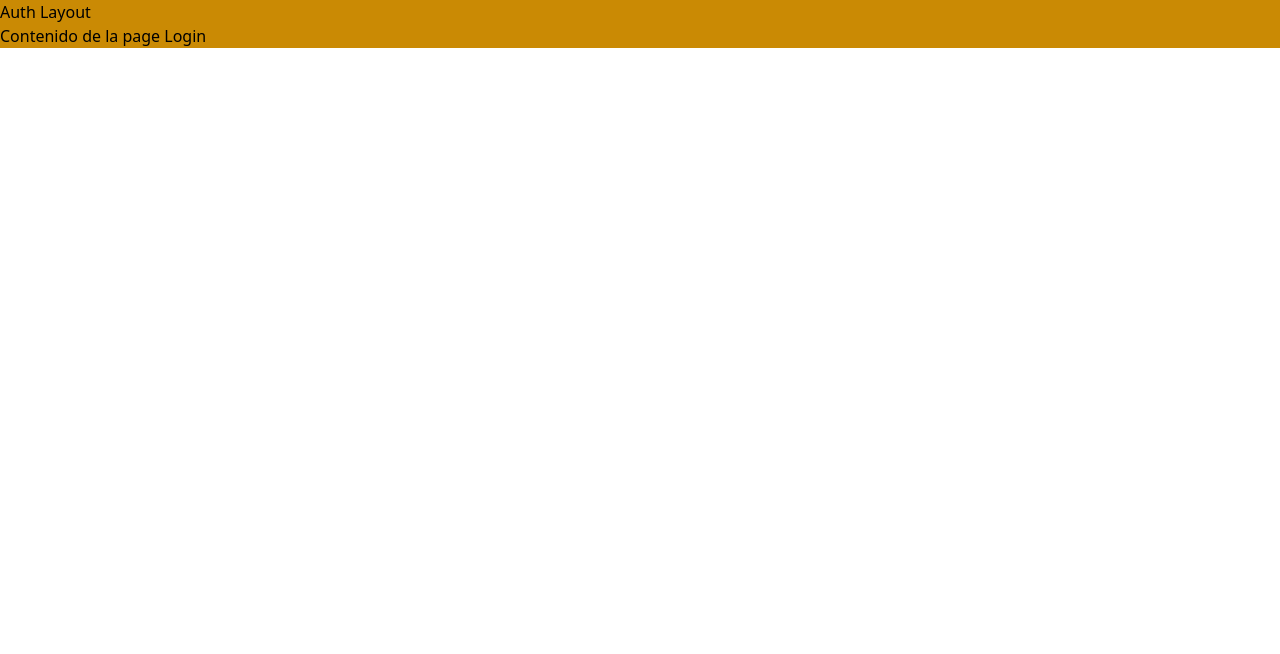
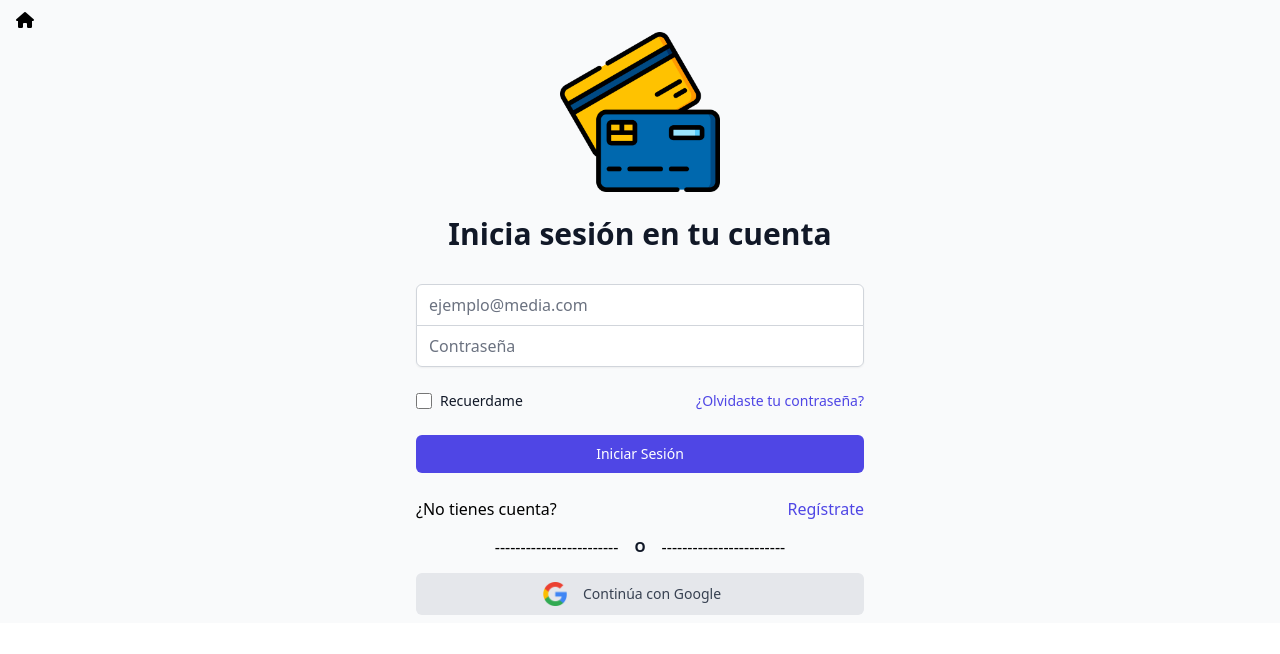
Before and after one commit to farboledafalla/Financiera, a React (Create React App) app: page /auth in a window 1280 px wide. Shown: the top 654 px of the page. Built offline with nearby package versions, Linux system fonts and the light colour scheme.

Commit message:
Ejemplo de renderizacion condicional

```diff
--- a/public/index.html
+++ b/public/index.html
@@ -15,6 +15,7 @@
       user's mobile device or desktop. See https://developers.google.com/web/fundamentals/web-app-manifest/
     -->
     <link rel="manifest" href="%PUBLIC_URL%/manifest.json" />
+    <script src="https://kit.fontawesome.com/d4cd33a1a3.js" crossorigin="anonymous"></script>
     <!--
       Notice the use of %PUBLIC_URL% in the tags above.
       It will be replaced with the URL of the `public` folder during the build.
--- a/src/components/Navbar.jsx
+++ b/src/components/Navbar.jsx
@@ -1,10 +1,21 @@
 import React from 'react'
+import { Link } from 'react-router-dom'
 
 const Navbar = () => {
   return (
-    <div className=' bg-yellow-600'>
-      Navbar
-    </div>
+    <nav className='bg-yellow-600'>
+      <ul className='flex w-full justify-between my-3'>
+        <li>Logo</li>
+        <li>Navegacion1</li>
+        <li>Navegacion2</li>
+        <li>Navegacion3</li>
+        <li className='px-3'>
+          <Link to='/auth'>
+            <button className='bg-indigo-500 p-2 text-white rounded-lg shadow-md hover:bg-indigo-800'>Iniciar Sesión</button>
+          </Link>
+        </li>
+      </ul>
+    </nav>
   )
 }
 
--- a/src/components/Sidebar.jsx
+++ b/src/components/Sidebar.jsx
@@ -2,9 +2,9 @@ import React from 'react'
 
 const Sidebar = () => {
   return (
-    <div className=' bg-blue-400'>
+    <nav className='w-72 border border-gray-300 h-full flex flex-col justify-between items-center'>
       Sidebar
-    </div>
+    </nav>
   )
 }
 
--- a/src/layouts/AuthLayout.jsx
+++ b/src/layouts/AuthLayout.jsx
@@ -1,11 +1,21 @@
 import React from 'react'
-import { Outlet } from 'react-router-dom'
+import { Outlet, Link } from 'react-router-dom'
+
+/* Importar imagenes */
+import Logo from 'media/logo.png'
 
 const AuthLayout = () => {
   return (
-    <div className=' bg-yellow-600'>
-      Auth Layout
-      <Outlet />
+    <div className='bg-gray-50 flex flex-col items-center justify-center py-2 px-4'>
+      <div className='w-full flex items-start'>
+        <Link to='/'>
+          <i className='fas fa-home cursor-pointer hover:text-indigo-500' />
+        </Link>
+      </div>
+      <div className='w-full max-w-md'>
+        <img className='mx-auto h-40 w-auto' src={Logo} alt='Logo' />
+        <Outlet />
+      </div>
     </div>
   )
 }
--- a/src/layouts/PrivateLayout.jsx
+++ b/src/layouts/PrivateLayout.jsx
@@ -4,9 +4,11 @@ import { Outlet } from "react-router-dom"
 
 const PrivateLayout = () => {
   return (
-    <div>
+    <div className='flex w-screen h-screen'>
       <Sidebar />
-      <Outlet />
+      <main className='flex w-full overflow-y-scroll items-center justify-center'>
+        <Outlet />
+      </main>
     </div>
   )
 }
--- a/src/pages/admin/Usuarios.jsx
+++ b/src/pages/admin/Usuarios.jsx
@@ -1,11 +1,26 @@
-import React from 'react'
+import { useEffect, useState } from 'react';
 
 const Usuarios = () => {
-  return (
-    <div>
-      Page Administración Usuarios
-    </div>
-  )
-}
+   const [mostrarTexto, setMostrarTexto] = useState(false);
 
-export default Usuarios
+   return (
+      <form className="flex flex-col">
+         <h2>Usuarios</h2>
+         <button
+            type="button"
+            onClick={() => setMostrarTexto(!mostrarTexto)}
+            className="bg-indigo-500 text-white"
+         >
+            Mostrar / Ocultar texto
+         </button>
+
+         {mostrarTexto && (
+            <span className="text-3xl text-red-500 font-bold">
+               Texto que se muestra y oculta
+            </span>
+         )}
+      </form>
+   );
+};
+
+export default Usuarios;
--- a/src/pages/auth/Login.jsx
+++ b/src/pages/auth/Login.jsx
@@ -1,10 +1,89 @@
-import React from 'react'
+import { Link } from "react-router-dom"
+/* Importar imagenes */
+import Google from 'media/google_logo.png'
 
 const Login = () => {
   return (
-    <div>
-      Contenido de la page Login
-    </div>
+    <>
+      <div className='max-w-md w-full space-y-8'>
+        <h2 className='mt-6 text-center text-3xl font-extrabold text-gray-900'>Inicia sesión en tu cuenta</h2>
+        <form className='mt-8 space-y-6'>
+          <div className='rounded-md shadow-sm -space-y-px'>
+            <div>
+              <input
+                type='email'
+                name='email'
+                placeholder='ejemplo@media.com'
+                autoComplete="email"
+                required
+                className='appearance-none rounded-none relative block w-full px-3 py-2 border border-gray-300 placeholder-gray-500 text-gray-900 rounded-t-md focus:outline-none focus:border-indigo-500'
+              />
+            </div>
+            <div>
+              <input
+                id='password'
+                type='password'
+                name='password'
+                placeholder="Contraseña"
+                autoComplete='current-password'
+                required
+                className='appearance-none rounded-none relative block w-full px-3 py-2 border border-gray-300 placeholder-gray-500 text-gray-900 rounded-b-md focus:outline-none focus:border-indigo-500'
+              />
+            </div>
+          </div>
+          <div className='flex justify-between items-center'>
+            <div className="flex items-center">
+              <input
+                id="chkRecuerdame"
+                name='chkRecuerdame'
+                type='checkbox'
+                className="h-4 w-4 text-indigo-600 focus:ring-indigo-500 border-gray-300 rounded"
+              />
+              <label htmlFor='chkRecuerdame' className="ml-2 block text-sm text-gray-900">
+                Recuerdame
+              </label>
+            </div>
+            <div className="text-sm">
+              <Link to='/' className="font-medium text-indigo-600 hover:text-indigo-400">
+                ¿Olvidaste tu contraseña?
+              </Link>
+            </div>
+          </div>
+          <div>
+            <button
+              type="submit"
+              className='group relative w-full flex justify-center py-2 px-4 border border-transparent text-sm font-medium rounded-md text-white bg-indigo-600 hover:bg-indigo-700 focus:outline-none focus:ring-2 focus:ring-offset-2 focus:ring-indigo-500'
+            >
+              <Link to='/admin'>Iniciar Sesión</Link>
+            </button>
+          </div>
+          <div className='flex items-center justify-between'>
+            <span>¿No tienes cuenta?</span>
+            <Link to='/auth/registro'>
+              <span className='font-medium text-indigo-600 hover:text-indigo-500'>Regístrate</span>
+            </Link>
+          </div>
+        </form>
+      </div>
+      <div className='flex items-center justify-center'>
+        <span className='mx-4'>------------------------</span>
+        <h2 className='my-4 text-center text-sm font-extrabold text-gray-900'>O</h2>
+        <span className='mx-4'>------------------------</span>
+      </div>
+      <div className='max-w-md w-full'>
+        <div>
+          <button
+            type='submit'
+            className='group relative w-full flex justify-center py-2 px-4 border border-transparent text-sm font-medium rounded-md text-gray-700 bg-gray-200 hover:bg-gray-300 focus:outline-none focus:ring-2 focus:ring-offset-2 focus:ring-gray-500'
+          >
+            <div className='flex items-center justify-start'>
+              <img src={Google} alt='Logo Google' className='h-6 w-6' />
+              <span className='mx-4'>Continúa con Google</span>
+            </div>
+          </button>
+        </div>
+      </div>
+    </>
   )
 }
 
--- a/src/pages/auth/Registro.jsx
+++ b/src/pages/auth/Registro.jsx
@@ -1,11 +1,96 @@
-import React from 'react'
+import React from 'react';
+import { Link } from 'react-router-dom';
 
 const Registro = () => {
   return (
-    <div>
-      Contenido de la page Registro
-    </div>
-  )
-}
+    <>
+      <h2 className='mt-6 text-center text-3xl font-extrabold text-gray-900'>Crea tu cuenta</h2>
+      <form className='mt-8 space-y-6'>
+        <div className='rounded-md shadow-sm grid grid-cols-2 gap-2'>
+          <label htmlFor='nombre'>
+            Nombre
+            <input
+              name='nombre'
+              type='text'
+              autoComplete='email'
+              required
+              className='appearance-none rounded-none relative block w-full px-3 py-2 border border-gray-300 placeholder-gray-500 text-gray-900 rounded-t-md focus:outline-none focus:ring-indigo-500 focus:border-indigo-500 focus:z-10 sm:text-sm'
+              placeholder='Pedro'
+            />
+          </label>
+          <label htmlFor='apellido'>
+            Apellido
+            <input
+              name='apellido'
+              type='text'
+              required
+              className='appearance-none rounded-none relative block w-full px-3 py-2 border border-gray-300 placeholder-gray-500 text-gray-900 rounded-t-md focus:outline-none focus:ring-indigo-500 focus:border-indigo-500 focus:z-10 sm:text-sm'
+              placeholder='Sanchez'
+            />
+          </label>
+          <label htmlFor='telefono'>
+            Teléfono
+            <input
+              name='telefono'
+              type='tel'
+              required
+              className='appearance-none rounded-none relative block w-full px-3 py-2 border border-gray-300 placeholder-gray-500 text-gray-900 rounded-t-md focus:outline-none focus:ring-indigo-500 focus:border-indigo-500 focus:z-10 sm:text-sm'
+              placeholder='3332221100'
+            />
+          </label>
+          <label htmlFor='nacimiento'>
+            Fecha de Nacimiento
+            <input
+              name='nacimiento'
+              type='date'
+              required
+              className='appearance-none rounded-none relative block w-full px-3 py-2 border border-gray-300 placeholder-gray-500 text-gray-900 rounded-t-md focus:outline-none focus:ring-indigo-500 focus:border-indigo-500 focus:z-10 sm:text-sm'
+            />
+          </label>
+          <label htmlFor='correo'>
+            Correo electrónico
+            <input
+              name='correo'
+              type='email'
+              required
+              className='appearance-none rounded-none relative block w-full px-3 py-2 border border-gray-300 placeholder-gray-500 text-gray-900 rounded-t-md focus:outline-none focus:ring-indigo-500 focus:border-indigo-500 focus:z-10 sm:text-sm'
+            />
+          </label>
+          <label htmlFor='nacimiento'>
+            Contraseña
+            <input
+              name='contraseña'
+              type='password'
+              required
+              className='appearance-none rounded-none relative block w-full px-3 py-2 border border-gray-300 placeholder-gray-500 text-gray-900 rounded-t-md focus:outline-none focus:ring-indigo-500 focus:border-indigo-500 focus:z-10 sm:text-sm'
+            />
+          </label>
+        </div>
 
-export default Registro
+        <div>
+          <button
+            type='submit'
+            className='group relative w-full flex justify-center py-2 px-4 border border-transparent text-sm font-medium rounded-md text-white bg-indigo-600 hover:bg-indigo-700 focus:outline-none focus:ring-2 focus:ring-offset-2 focus:ring-indigo-500'
+          >
+            <span className='absolute left-0 inset-y-0 flex items-center pl-3'>
+              {/* <LockClosedIcon
+                  className='h-5 w-5 text-indigo-500 group-hover:text-indigo-400'
+                  aria-hidden='true'
+                /> */}
+            </span>
+            <Link to='/admin'>Regístrate</Link>
+          </button>
+        </div>
+
+        <div className='flex items-center justify-between'>
+          <span>¿Ya tienes cuenta?</span>
+          <Link to='/auth'>
+            <span className='font-medium text-indigo-600 hover:text-indigo-500'>Inicia Sesión</span>
+          </Link>
+        </div>
+      </form>
+    </>
+  );
+};
+
+export default Registro;
```
Also changed, not shown: src/media/google_logo.png (added), src/media/logo.png (added).
